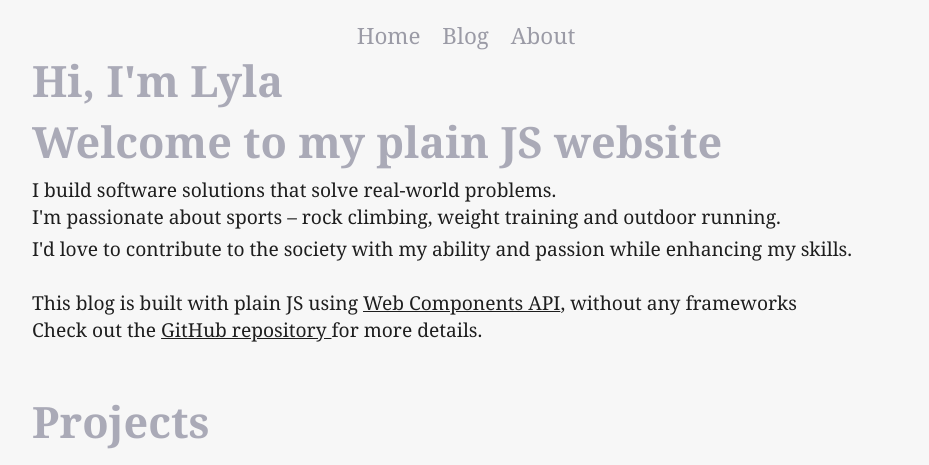
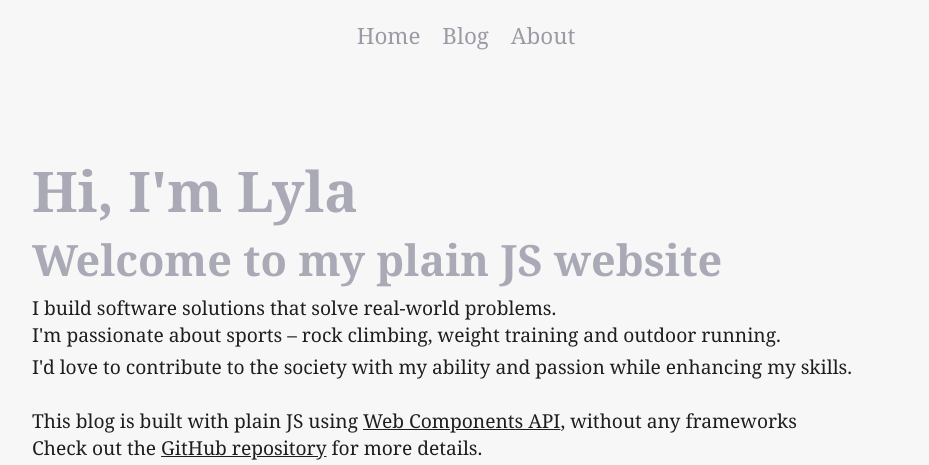
Before and after one commit to lylaminju/personal-website, a plain HTML site: page index.html in a window 1280 px wide. Shown: the top 465 px of the page, without its empty margins (174-1103 px from the left). Drawn offline with Linux system fonts and the light colour scheme; grey boxes are pictures that could not be loaded.

Commit message:
feat: modify front page

```diff
--- a/index.html
+++ b/index.html
@@ -26,14 +26,13 @@
 		<app-header></app-header>
 
 		<section>
-			<h1>
+			<p class="greeting">
 				Hi, I'm
 				<span class="tooltip">
 					Lyla<span class="tooltip-text">[LIE-LAH]</span>
 				</span>
-				<br />
-				Welcome to my plain JS website
-			</h1>
+			</p>
+			<h1>Welcome to my plain JS website</h1>
 			<ul>
 				<li>I build software solutions that solve real-world problems.</li>
 				<li>
@@ -55,8 +54,8 @@
 			<p>
 				Check out the
 				<a href="https://github.com/lylaminju/personal-website">
-					GitHub repository
-				</a>
+					GitHub repository</a
+				>
 				for more details.
 			</p>
 		</section>
@@ -71,7 +70,8 @@
 			<div class="career">
 				<h3>Software Engineer</h3>
 				<p>
-					<a href="https://torontojs.com/">TorontoJS</a>, Nov 2024 - present
+					<a href="https://torontojs.com/">TorontoJS</a>; Tech Community, Nov
+					2024 - Jul 2025
 				</p>
 				<p class="explanation">
 					Built authentication features and email-sending service for a
@@ -87,7 +87,7 @@
 			<div class="career">
 				<h3>Software Engineer (Backend)</h3>
 				<p>
-					Travel Tech Startup <a href="https://www.nuua.ai/en/">NUUA</a>, Aug
+					<a href="https://www.nuua.ai/en/">NUUA</a>; Travel Tech Startup, Aug
 					2023 - Aug 2024
 				</p>
 				<p class="explanation">
--- a/styles/styles.css
+++ b/styles/styles.css
@@ -48,6 +48,13 @@ h2 {
 h3 {
 	font-size: clamp(1rem, 2.5vw, 2rem);
 	font-weight: 600;
+}
+
+.greeting {
+	margin-top: 100px;
+	font-size: 3.5rem;
+	font-weight: 800;
+	color: #aaaab7;
 }
 
 .career {
```
